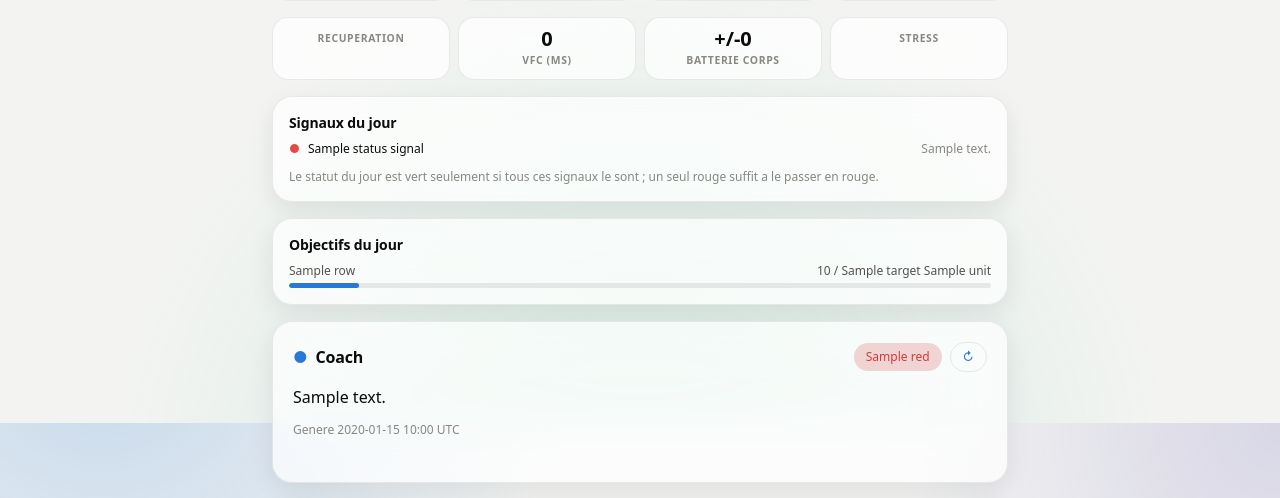
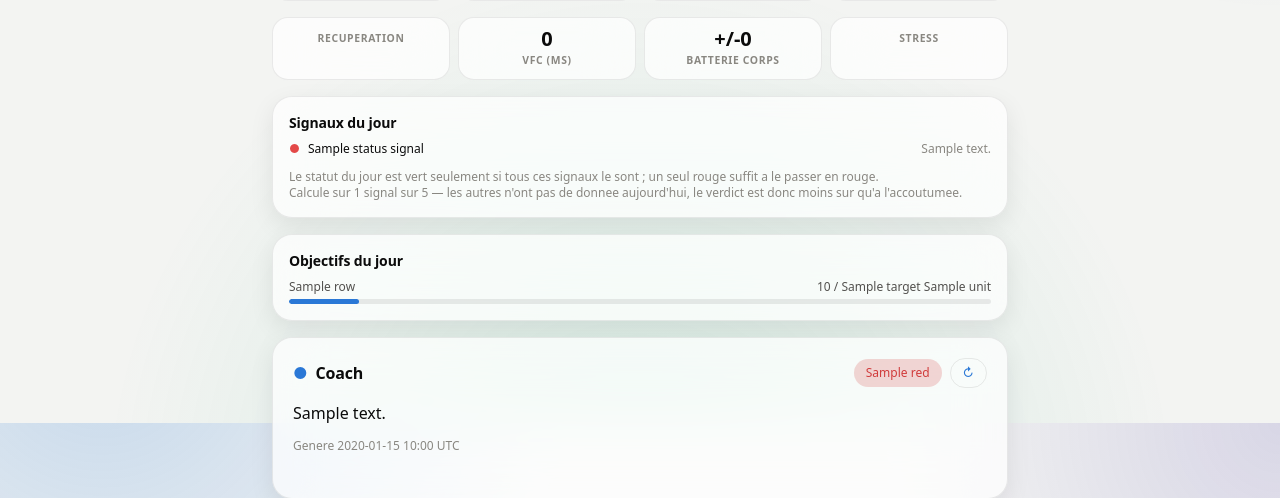
Before and after one commit to lguerard/smart_coach, a FastAPI app: template web/templates/home.html in a window 1280 px wide. Shown: the part 377-875 px from the top of the page. Run offline with FastAPI, Linux system fonts and the light colour scheme; the visitor is signed in with stand-in values (Sample User, id 1); tables that the repository leaves empty hold one stand-in row (values such as "Sample post"); the template is opened without the code that fills it: most values are stand-ins (such as "Sample title", 1, 10 or a date in 2020); some libraries are stand-ins or nearby versions.

Commit message:
feat(dashboard): dire sur combien de signaux le statut est calcule
Un jour ou seule la recuperation Garmin est remontee produit exactement
la meme pastille qu'un jour ou les cinq signaux concordent. La carte
precise donc le nombre de signaux disponibles quand il en manque : un
verdict fonde sur 2 signaux sur 5 se lit autrement, et c'est a la
personne d'en tenir compte, pas au systeme de faire semblant.

Co-Authored-By: Claude Opus 5 <noreply@anthropic.com>
Claude-Session: https://claude.ai/code/session_015tJUEBcMgRFSs9TuqiJfxb

```diff
--- a/web/templates/home.html
+++ b/web/templates/home.html
@@ -101,6 +101,11 @@
   <p class="text-xs mt-3" style="color: var(--muted);">
     Le statut du jour est vert seulement si tous ces signaux le sont ;
     un seul rouge suffit a le passer en rouge.
+    {% if status_signals | length < 5 %}
+    <br>Calcule sur {{ status_signals | length }} signal{{ "s" if status_signals | length > 1 }}
+    sur 5 — les autres n'ont pas de donnee aujourd'hui, le verdict est
+    donc moins sur qu'a l'accoutumee.
+    {% endif %}
   </p>
 </div>
 {% endif %}
```
